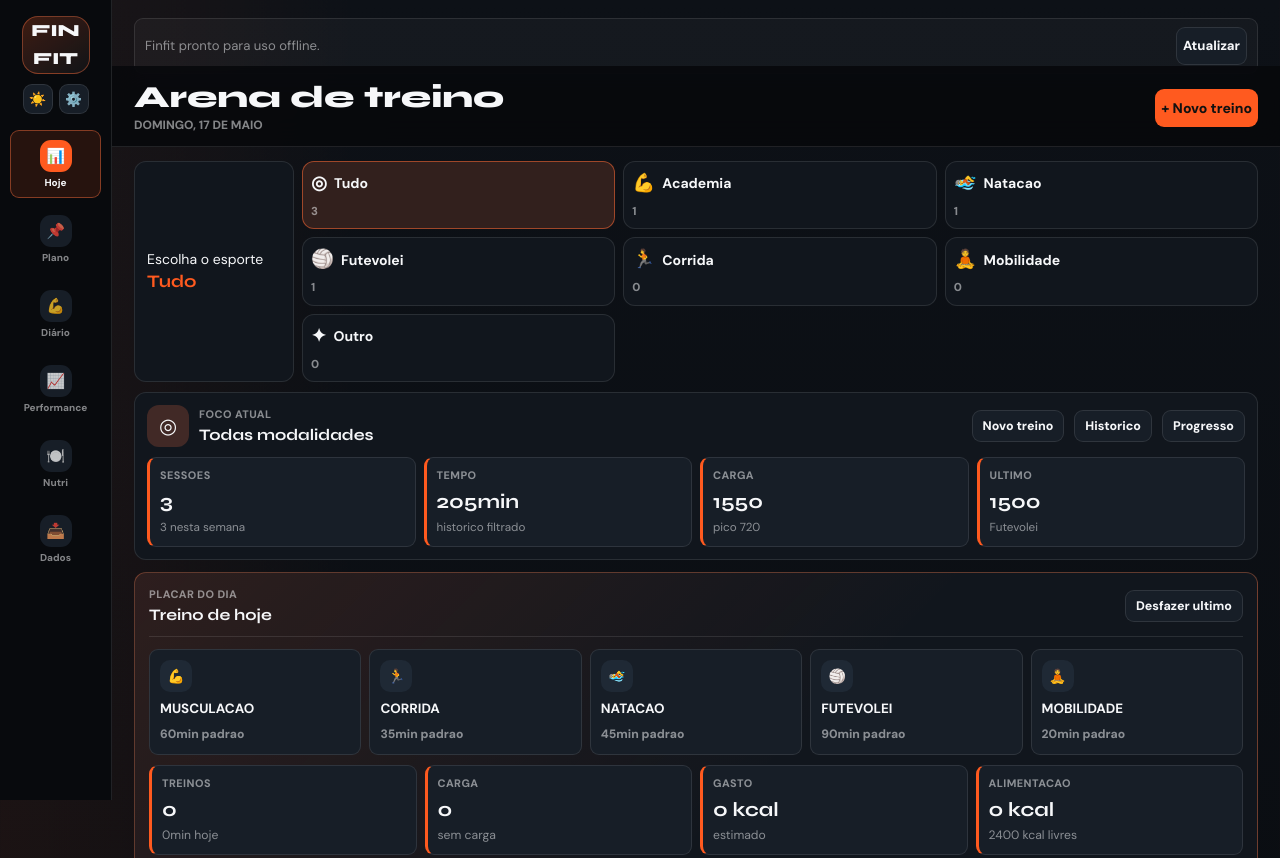
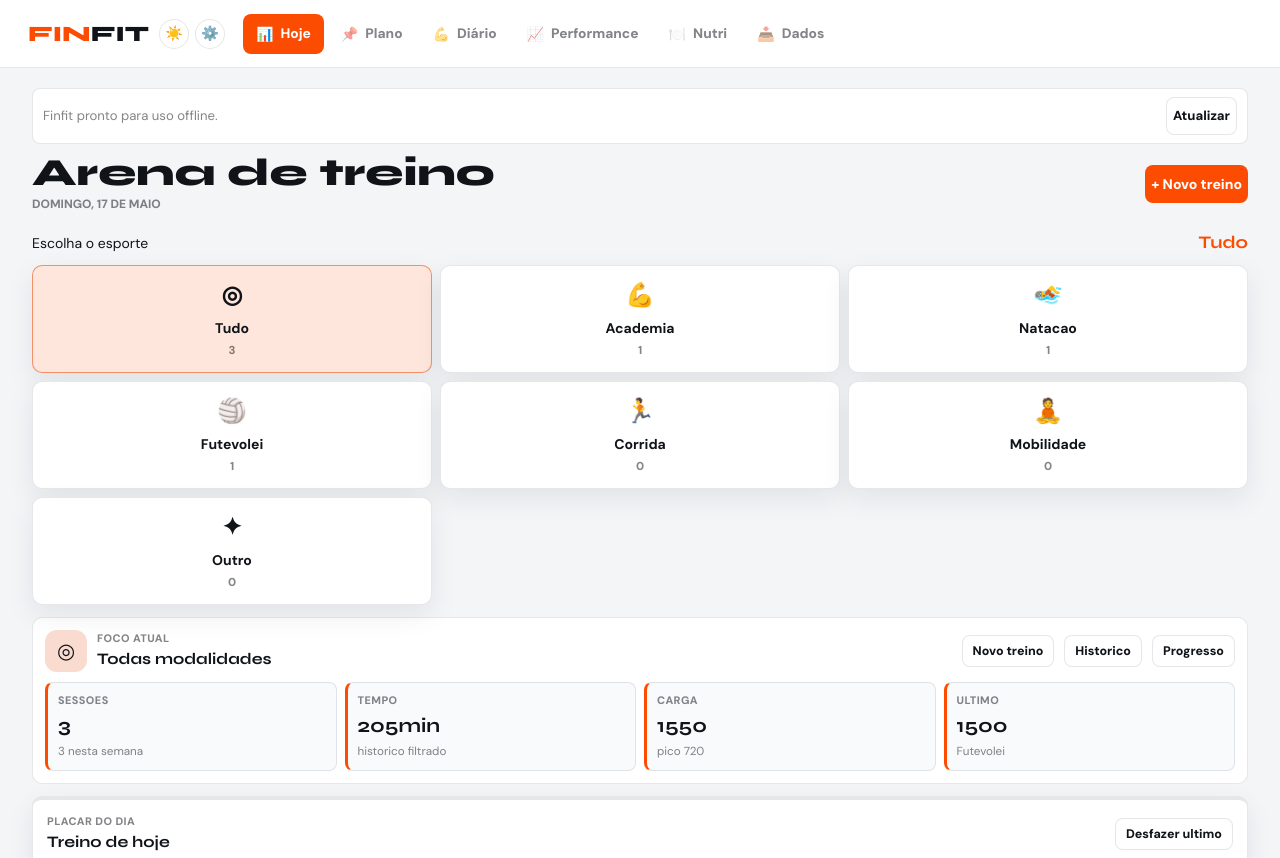
Before and after one commit to Jeffersonf/finfit, a website: page frontend/index.html in a window 1280 px wide. Shown: the top 858 px of the page. Drawn offline with Linux system fonts and the light colour scheme.

Commit message:
Shift UI toward sports tracker style

```diff
--- a/frontend/styles.css
+++ b/frontend/styles.css
@@ -1,55 +1,62 @@
 :root {
-  color-scheme: dark;
+  color-scheme: light;
   --font-ui: "DM Sans", "Inter", -apple-system, BlinkMacSystemFont, "Segoe UI", sans-serif;
   --font-display: "Syne", "DM Sans", -apple-system, BlinkMacSystemFont, "Segoe UI", sans-serif;
-  --bg: #07090c;
-  --bg-2: #0d1117;
-  --surface: #11161d;
-  --surface-2: #171e27;
-  --surface-3: #1f2935;
-  --line: rgba(255, 255, 255, 0.1);
-  --line-strong: rgba(255, 255, 255, 0.18);
-  --text: #f6f7f9;
-  --soft: rgba(246, 247, 249, 0.76);
-  --muted: rgba(246, 247, 249, 0.52);
-  --accent: #ff5a1f;
-  --accent-2: #d9ff4f;
-  --accent-3: #35d0ff;
-  --danger: #ff6b57;
-  --ok: #7cff8b;
-  --radius: 12px;
-  --radius-sm: 9px;
-  --shadow: 0 18px 44px rgba(0, 0, 0, 0.28);
-  --sidebar: 112px;
+  --bg: #f4f5f7;
+  --bg-2: #ffffff;
+  --surface: #ffffff;
+  --surface-2: #f8fafc;
+  --surface-3: #eef2f6;
+  --line: rgba(15, 23, 42, 0.1);
+  --line-strong: rgba(15, 23, 42, 0.18);
+  --text: #101318;
+  --soft: rgba(16, 19, 24, 0.76);
+  --muted: rgba(16, 19, 24, 0.52);
+  --accent: #fc4c02;
+  --accent-2: #111827;
+  --accent-3: #00a6a6;
+  --danger: #e5483f;
+  --ok: #17a85b;
+  --radius: 10px;
+  --radius-sm: 8px;
+  --shadow: 0 10px 28px rgba(15, 23, 42, 0.08);
+  --sidebar: 0px;
 }
 
 [data-accent="purple"] {
-  --accent: #ff5a1f;
-  --accent-2: #d9ff4f;
-  --accent-3: #35d0ff;
+  --accent: #fc4c02;
+  --accent-2: #111827;
+  --accent-3: #00a6a6;
 }
 
 [data-accent="lime"] {
-  --accent: #d9ff4f;
-  --accent-2: #ff5a1f;
+  --accent: #17a85b;
+  --accent-2: #111827;
 }
 
 [data-accent="teal"] {
-  --accent: #35d0ff;
-  --accent-2: #d9ff4f;
+  --accent: #00a6a6;
+  --accent-2: #111827;
 }
 
 [data-accent="amber"] {
-  --accent: #ff5a1f;
-  --accent-2: #ffd166;
+  --accent: #f59e0b;
+  --accent-2: #111827;
 }
 
+[data-theme="black"],
 [data-theme="dark"] {
-  --bg: #0a0d12;
-  --bg-2: #111722;
-  --surface: #151c26;
-  --surface-2: #1c2531;
-  --surface-3: #253241;
+  color-scheme: light;
+  --bg: #f4f5f7;
+  --bg-2: #ffffff;
+  --surface: #ffffff;
+  --surface-2: #f8fafc;
+  --surface-3: #eef2f6;
+  --line: rgba(15, 23, 42, 0.1);
+  --line-strong: rgba(15, 23, 42, 0.18);
+  --text: #101318;
+  --soft: rgba(16, 19, 24, 0.76);
+  --muted: rgba(16, 19, 24, 0.52);
 }
 
 [data-theme="light"] {
@@ -78,9 +85,7 @@ html {
 body {
   margin: 0;
   min-height: 100vh;
-  background:
-    linear-gradient(90deg, rgba(255, 90, 31, 0.07), transparent 28%),
-    linear-gradient(180deg, var(--bg-2), var(--bg) 42%, #030405);
+  background: var(--bg);
   color: var(--text);
   font-family: var(--font-ui);
   font-size: 14px;
@@ -90,16 +95,7 @@ body {
 }
 
 body::before {
-  content: "";
-  position: fixed;
-  inset: 0;
-  z-index: -1;
-  pointer-events: none;
-  background:
-    linear-gradient(90deg, rgba(255, 255, 255, 0.025) 1px, transparent 1px),
-    linear-gradient(180deg, rgba(255, 255, 255, 0.018) 1px, transparent 1px);
-  background-size: 56px 56px;
-  mask-image: linear-gradient(180deg, #000, transparent 76%);
+  display: none;
 }
 
 button,
@@ -113,7 +109,7 @@ button {
   min-height: 38px;
   border: 1px solid var(--line);
   border-radius: var(--radius-sm);
-  background: var(--surface-2);
+  background: var(--surface);
   color: var(--text);
   cursor: pointer;
   font-weight: 800;
@@ -122,7 +118,7 @@ button {
 
 button:hover {
   border-color: color-mix(in srgb, var(--accent) 42%, var(--line));
-  background: color-mix(in srgb, var(--accent) 14%, var(--surface-2));
+  background: color-mix(in srgb, var(--accent) 8%, var(--surface));
   transform: translateY(-1px);
 }
 
@@ -141,7 +137,7 @@ textarea {
   min-height: 40px;
   border: 1px solid var(--line);
   border-radius: var(--radius-sm);
-  background: color-mix(in srgb, var(--surface-2) 88%, black);
+  background: var(--surface);
   color: var(--text);
   padding: 9px 10px;
 }
@@ -213,38 +209,47 @@ small,
 
 .sidebar {
   position: fixed;
-  inset: 0 auto 0 0;
+  inset: 0 0 auto 0;
   z-index: 100;
-  width: var(--sidebar);
-  padding: 16px 10px;
-  border-right: 1px solid var(--line);
-  background: rgba(8, 10, 13, 0.94);
-  backdrop-filter: blur(18px);
+  display: grid;
+  grid-template-columns: auto minmax(0, 1fr);
+  align-items: center;
+  gap: 18px;
+  width: auto;
+  height: 68px;
+  padding: 0 28px;
+  border-right: 0;
+  border-bottom: 1px solid var(--line);
+  background: rgba(255, 255, 255, 0.92);
+  backdrop-filter: blur(14px);
 }
 
 .brand {
-  display: grid;
-  justify-items: center;
+  display: flex;
+  align-items: center;
+  justify-content: flex-start;
   gap: 10px;
-  margin-bottom: 16px;
+  margin: 0;
 }
 
 .brand-word {
-  display: grid;
-  place-items: center;
-  width: 68px;
-  height: 58px;
-  border: 1px solid color-mix(in srgb, var(--accent) 34%, var(--line));
-  border-radius: 16px;
-  background: linear-gradient(145deg, color-mix(in srgb, var(--accent) 22%, transparent), rgba(255, 255, 255, 0.04));
+  display: inline-flex;
+  width: auto;
+  height: auto;
+  border: 0;
+  border-radius: 0;
+  background: transparent;
   font-family: var(--font-display);
-  font-size: 17px;
-  font-weight: 800;
-  line-height: 0.9;
+  font-size: 22px;
+  font-weight: 900;
+  line-height: 1;
   text-transform: uppercase;
 }
 
-.brand-word span:first-child,
+.brand-word span:first-child {
+  color: var(--accent);
+}
+
 .brand-word span:last-child {
   color: var(--text);
 }
@@ -261,7 +266,7 @@ small,
   height: 30px;
   min-height: 30px;
   padding: 0;
-  border-radius: 9px;
+  border-radius: 999px;
 }
 
 .sb-search,
@@ -275,56 +280,58 @@ small,
 }
 
 .nav {
-  display: grid;
-  gap: 7px;
+  display: flex;
+  align-items: center;
+  gap: 4px;
+  overflow-x: auto;
 }
 
 .nav button,
 .nav-item {
-  display: grid;
-  justify-items: center;
-  align-content: center;
-  gap: 5px;
-  width: 100%;
-  min-height: 68px;
-  padding: 8px 4px;
+  display: flex;
+  align-items: center;
+  justify-content: center;
+  gap: 7px;
+  width: auto;
+  min-height: 40px;
+  padding: 0 12px;
   border-color: transparent;
   background: transparent;
   color: var(--muted);
-  font-size: 10px;
-  line-height: 1.1;
+  font-size: 0.86rem;
+  line-height: 1;
   text-align: center;
+  white-space: nowrap;
 }
 
 .nav .ico {
-  display: grid;
-  place-items: center;
-  width: 32px;
-  height: 32px;
-  border-radius: 11px;
-  background: var(--surface-2);
-  color: var(--soft);
-  font-size: 15px;
+  display: inline;
+  width: auto;
+  height: auto;
+  border-radius: 0;
+  background: transparent;
+  color: inherit;
+  font-size: 14px;
 }
 
 .nav button.active,
 .nav-item.active {
-  border-color: color-mix(in srgb, var(--accent) 38%, var(--line));
-  background: color-mix(in srgb, var(--accent) 12%, transparent);
-  color: var(--text);
+  border-color: transparent;
+  background: var(--accent);
+  color: #fff;
 }
 
 .nav button.active .ico,
 .nav-item.active .ico {
-  background: var(--accent);
-  color: #111;
+  background: transparent;
+  color: inherit;
 }
 
 .shell {
-  max-width: 1560px;
+  max-width: 1260px;
   min-width: 0;
   margin: 0 auto;
-  padding: 18px 22px 72px calc(var(--sidebar) + 22px);
+  padding: 88px 22px 72px;
 }
 
 .pwa-banner {
@@ -336,28 +343,28 @@ small,
   padding: 8px 10px;
   border: 1px solid var(--line);
   border-radius: var(--radius-sm);
-  background: rgba(255, 255, 255, 0.035);
+  background: var(--surface);
   color: var(--muted);
   font-size: 0.82rem;
 }
 
 .topbar {
-  position: sticky;
-  top: 0;
-  z-index: 50;
+  position: relative;
+  top: auto;
+  z-index: 1;
   display: grid;
   grid-template-columns: 1fr auto;
   align-items: center;
   gap: 14px;
-  margin: -18px -22px 14px;
-  padding: 16px 22px 12px;
-  border-bottom: 1px solid var(--line);
-  background: color-mix(in srgb, var(--bg) 88%, transparent);
-  backdrop-filter: blur(16px);
+  margin: 0 0 16px;
+  padding: 0;
+  border-bottom: 0;
+  background: transparent;
+  backdrop-filter: none;
 }
 
 .pt {
-  font-size: clamp(1.45rem, 2.4vw, 2.4rem);
+  font-size: clamp(1.7rem, 3vw, 3rem);
   font-weight: 800;
   line-height: 1;
 }
@@ -374,7 +381,7 @@ small,
 .save-workout {
   border: 0;
   background: var(--accent);
-  color: #111;
+  color: #fff;
   box-shadow: none;
 }
 
@@ -399,7 +406,7 @@ article,
   border: 1px solid var(--line);
   border-radius: var(--radius);
   background: color-mix(in srgb, var(--surface) 92%, transparent);
-  box-shadow: none;
+  box-shadow: var(--shadow);
 }
 
 .panel,
@@ -427,9 +434,9 @@ article,
 
 .activity-focus {
   display: grid;
-  grid-template-columns: 160px minmax(0, 1fr);
-  gap: 8px;
-  margin-bottom: 10px;
+  grid-template-columns: 1fr;
+  gap: 10px;
+  margin-bottom: 12px;
 }
 
 .activity-focus-head,
@@ -441,9 +448,12 @@ article,
 }
 
 .activity-focus-head {
-  display: grid;
-  align-content: center;
-  padding: 12px;
+  display: flex;
+  align-items: baseline;
+  justify-content: space-between;
+  padding: 0;
+  border: 0;
+  background: transparent;
 }
 
 .activity-focus-head strong {
@@ -460,16 +470,17 @@ article,
 
 .activity-focus-grid button {
   display: grid;
-  grid-template-columns: auto 1fr;
+  grid-template-columns: 1fr;
   align-items: center;
-  gap: 7px;
-  min-height: 58px;
-  padding: 8px;
-  text-align: left;
+  gap: 5px;
+  min-height: 78px;
+  padding: 12px;
+  text-align: center;
+  box-shadow: var(--shadow);
 }
 
 .activity-focus-grid button span {
-  font-size: 1.15rem;
+  font-size: 1.5rem;
 }
 
 .activity-focus-grid button strong {
@@ -492,7 +503,7 @@ article,
 
 .activity-hub {
   display: grid;
-  grid-template-columns: minmax(0, 1fr) minmax(360px, 1.2fr);
+  grid-template-columns: 1fr;
   gap: 10px;
   margin-bottom: 12px;
   padding: 12px;
@@ -576,16 +587,15 @@ article,
 }
 
 .training-cockpit {
-  grid-template-columns: minmax(0, 1.5fr) minmax(300px, 0.75fr);
+  grid-template-columns: minmax(0, 1.35fr) minmax(320px, 0.8fr);
   align-items: start;
 }
 
 .daily-check {
   grid-row: span 4;
-  border-color: color-mix(in srgb, var(--accent) 26%, var(--line));
-  background:
-    linear-gradient(135deg, color-mix(in srgb, var(--accent) 12%, transparent), transparent 36%),
-    var(--surface);
+  border-top: 4px solid var(--accent);
+  border-color: var(--line);
+  background: var(--surface);
 }
 
 .daily-check-grid,
@@ -607,7 +617,7 @@ article,
   display: grid;
   align-content: space-between;
   gap: 6px;
-  min-height: 106px;
+  min-height: 96px;
   padding: 10px;
   text-align: left;
 }
@@ -618,6 +628,7 @@ article,
   width: 32px;
   height: 32px;
   border-radius: 10px;
+  margin: 0 auto;
   background: var(--surface-3);
 }
 
@@ -644,7 +655,7 @@ article,
 
 .daily-check-grid button.done span {
   background: var(--accent-2);
-  color: #111;
+  color: #fff;
 }
 
 .daily-summary-grid,
@@ -770,8 +781,9 @@ article,
   display: grid;
   grid-template-columns: 1fr auto;
   gap: 12px;
-  min-height: 128px;
+  min-height: 156px;
   padding: 14px;
+  border-top: 4px solid var(--accent-3);
 }
 
 .hero-copy {
@@ -842,6 +854,16 @@ article,
   border: 1px solid var(--line);
   border-radius: var(--radius-sm);
   background: var(--surface-2);
+}
+
+.quick-action-card,
+.coach-action-card,
+.running-card,
+.food-item,
+.body-item,
+.workout-list li,
+.timeline-item {
+  box-shadow: none;
 }
 
 .quick-action-card,
@@ -1021,6 +1043,21 @@ article,
   border-left: 3px solid var(--accent);
 }
 
+.metrics article:nth-child(2),
+.running-kpis article:nth-child(2) {
+  border-left-color: var(--accent-3);
+}
+
+.metrics article:nth-child(3),
+.running-kpis article:nth-child(3) {
+  border-left-color: var(--ok);
+}
+
+.metrics article:nth-child(4),
+.running-kpis article:nth-child(4) {
+  border-left-color: var(--accent-2);
+}
+
 .ci {
   display: grid;
   place-items: center;
@@ -1074,6 +1111,7 @@ article strong {
   position: relative;
   overflow: hidden;
   padding: 10px;
+  background: var(--surface);
 }
 
 .workout-list li::before,
@@ -1088,6 +1126,17 @@ article strong {
   inset: 0 auto 0 0;
   width: 3px;
   background: var(--accent);
+}
+
+.workout-list li {
+  display: grid;
+  grid-template-columns: auto 1fr auto;
+  gap: 10px;
+  align-items: center;
+}
+
+.timeline-item {
+  border-left: 0;
 }
 
 .week-grid {
@@ -1251,10 +1300,6 @@ article strong {
     --sidebar: 0px;
   }
 
-  body {
-    padding-bottom: 76px;
-  }
-
   .sidebar {
     inset: auto 0 0 0;
     width: auto;
@@ -1287,8 +1332,8 @@ article strong {
   }
 
   .topbar {
-    margin: -14px -12px 12px;
-    padding: 12px;
+    margin: 0 0 12px;
+    padding: 0;
   }
 
   .activity-focus,
```
Also changed, not shown: ROADMAP-COMPLETO.md (+1 -0 lines), frontend/app.js.
